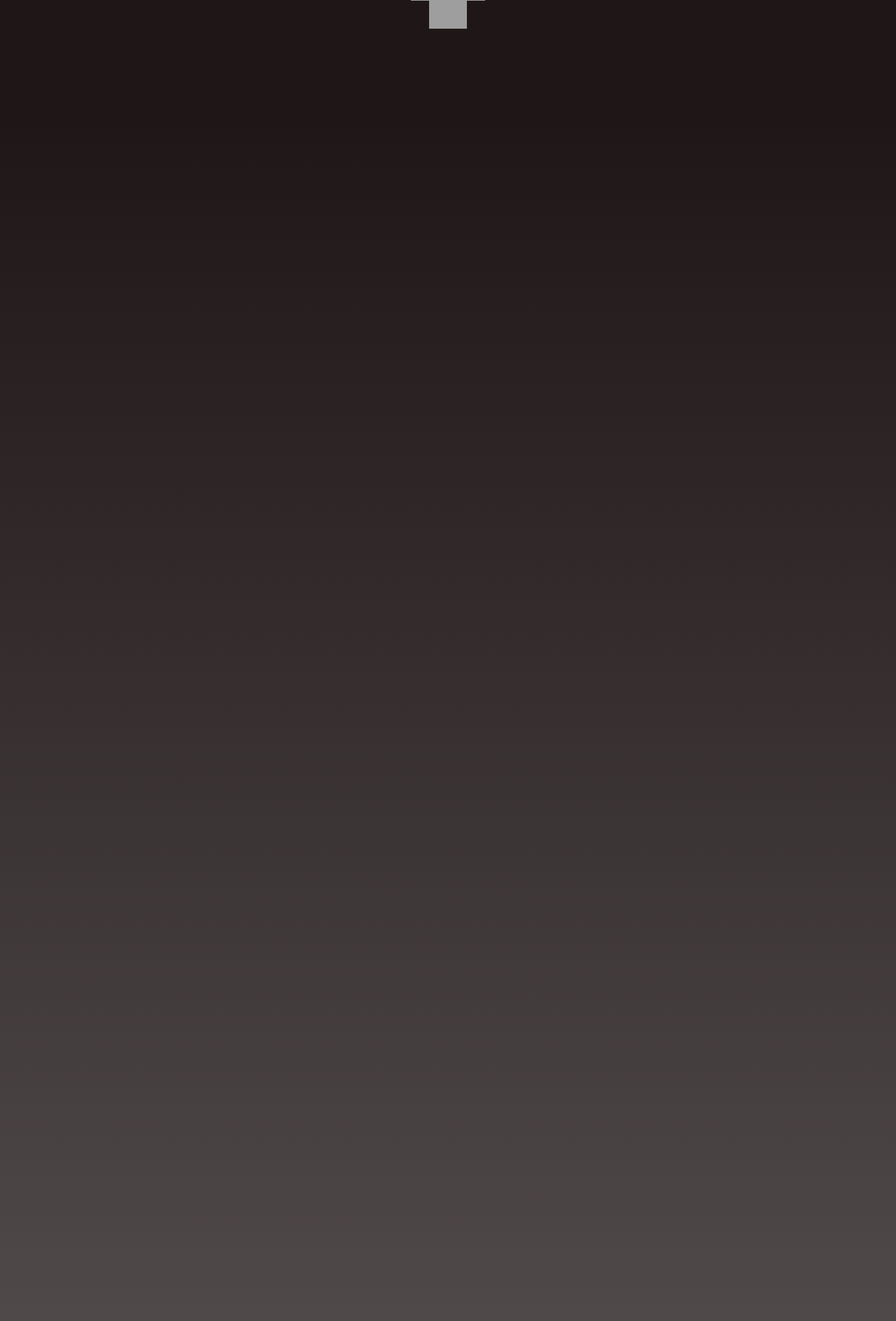
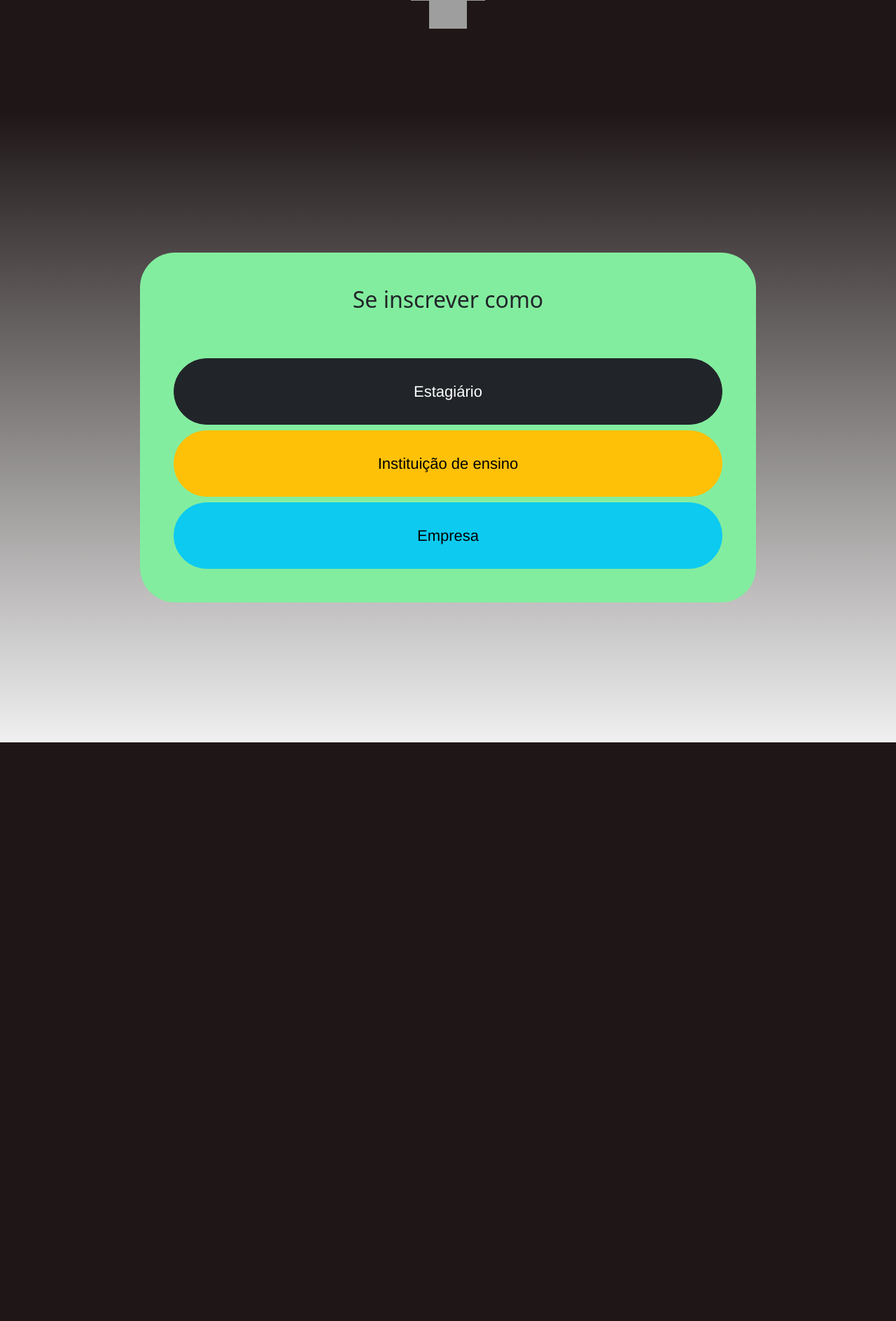
Before and after one commit to carlos-verdeiro/estagiou, a PHP site: page / in a window 1280 px wide. Shown: the part 519-2407 px from the top of the page at 70% size. After the commit the page ends 1580 px from the top, so only its background shows below. Run offline with PHP 8.4, Linux system fonts and the light colour scheme; grey boxes are pictures that could not be loaded.

Commit message:
criação do main

```diff
--- a/assets/css/colors.css
+++ b/assets/css/colors.css
@@ -2,6 +2,7 @@
     --color-custom-1: #5AED83;
     --color-custom-2: #1F1717;
     --color-custom-3: #1B5233;
+    --color-custom-4: #F0F0F0;
 
 
     --color-white: #FFFFFF;
--- a/assets/css/index.css
+++ b/assets/css/index.css
@@ -1,4 +1,19 @@
 @import url(colors.css);
+
+/*SCROLL EDIÇÃO*/
+body::-webkit-scrollbar {
+    width: 12px;
+}
+
+body::-webkit-scrollbar-track {
+    background: var(--color-custom-2);
+}
+
+body::-webkit-scrollbar-thumb {
+    background-color: var(--color-custom-1);
+    border-radius: 20px;
+    border: 3px solid var(--color-custom-2);
+}
 
 header {
     background-color: var(--color-custom-1);
@@ -89,23 +104,31 @@ header {
     }
 }
 
-#transicaoBanner {
-    background: linear-gradient(var(--color-custom-2), #ffffff00);
+#main{
+    background: linear-gradient(var(--color-custom-2), var(--color-custom-4));
     width: 100%;
-    height: 1000vh;
+    min-height: 20vh;
+    max-height: auto;
+    padding-top: 200px;
+    padding-bottom: 200px;
+
+    & #cadastroSelecao{
+        min-width: 70%;
+        max-width: 100%;
+        min-height: 500px;
+        border-radius: 50px;
+        background-color: #83ED9F;
+
+        & h2{
+            font-size: auto;
+            text-wrap:balance;
+            text-align: center;
+        }
+
+        & .botoesCadastro{
+            font-size: 22px;
+            font-family:'Franklin Gothic Medium', 'Arial Narrow', Arial, sans-serif;
+            border-radius: 50px;
+        }
+    }
 }
-
-/*SCROLL EDIÇÃO*/
-body::-webkit-scrollbar {
-    width: 12px;
-}
-
-body::-webkit-scrollbar-track {
-    background: var(--color-custom-2);
-}
-
-body::-webkit-scrollbar-thumb {
-    background-color: var(--color-custom-1);
-    border-radius: 20px;
-    border: 3px solid var(--color-custom-2);
-}
--- a/index.php
+++ b/index.php
@@ -28,7 +28,7 @@
 
 <body>
     <header class="container-fluid">
-        <nav class="navbar navbar-expand-lg bg-custom-1">
+        <nav class="navbar navbar-expand-lg bg-custom-1 ">
             <div class="container-fluid">
                 <a class="navbar-brand" href="#">
                     <div class="" id="divLogo">
@@ -68,13 +68,24 @@
         </nav>
     </header>
 
+
+    <!--BANNER-->
     <section class="container-fluid" id="sectionBanner">
         <img src="assets/img/logo/logo.svg" alt="Banner da empresa" id="logoSVG">
         <img src="assets/img/logo/titulo.svg" alt="Título da empresa" id="tituloSVG" class="svgBanner">
         <img src="assets/img/logo/slogan.svg" alt="Slogan da empresa" id="sloganSVG" class="svgBanner">
     </section>
-    <div id="transicaoBanner"></div>
+
+    <main class="container-fluid" id="main">
+        <section class="container-fluid d-grid gap-2 col-6 mx-auto p-5 " id="cadastroSelecao">
+            <h2 class="h2">Se inscrever como</h2>
+            <button class="btn btn-dark botoesCadastro" id="cadastroEstagiario">Estagiário</button>
+            <button class="btn btn-warning botoesCadastro" id="cadastroIE">Instituição de ensino</button>
+            <button class="btn btn-info botoesCadastro" id="cadastroEmpresa">Empresa</button>
+        </section>
+    </main>
+
+
     <script src="assets/js/index.js"></script>
 </body>
-
 </html>
```
Also changed, not shown: 1 other file.
